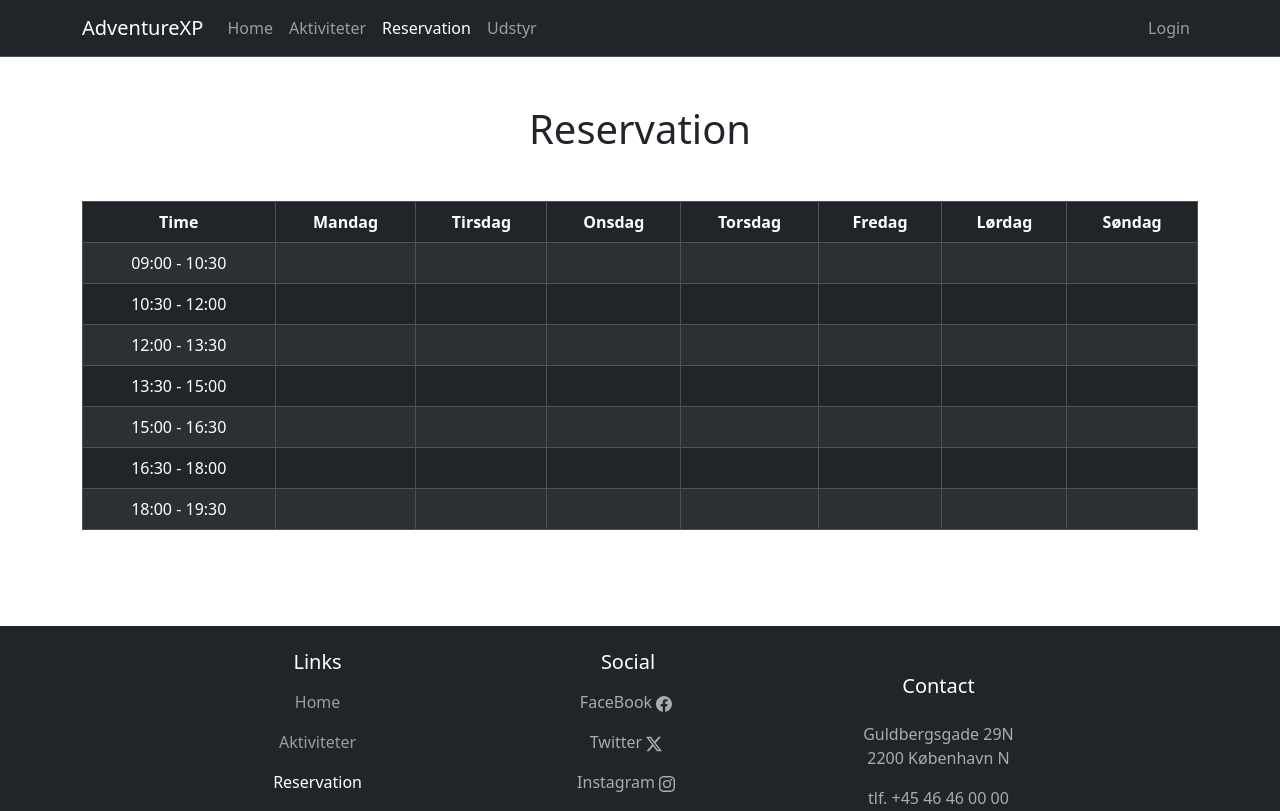
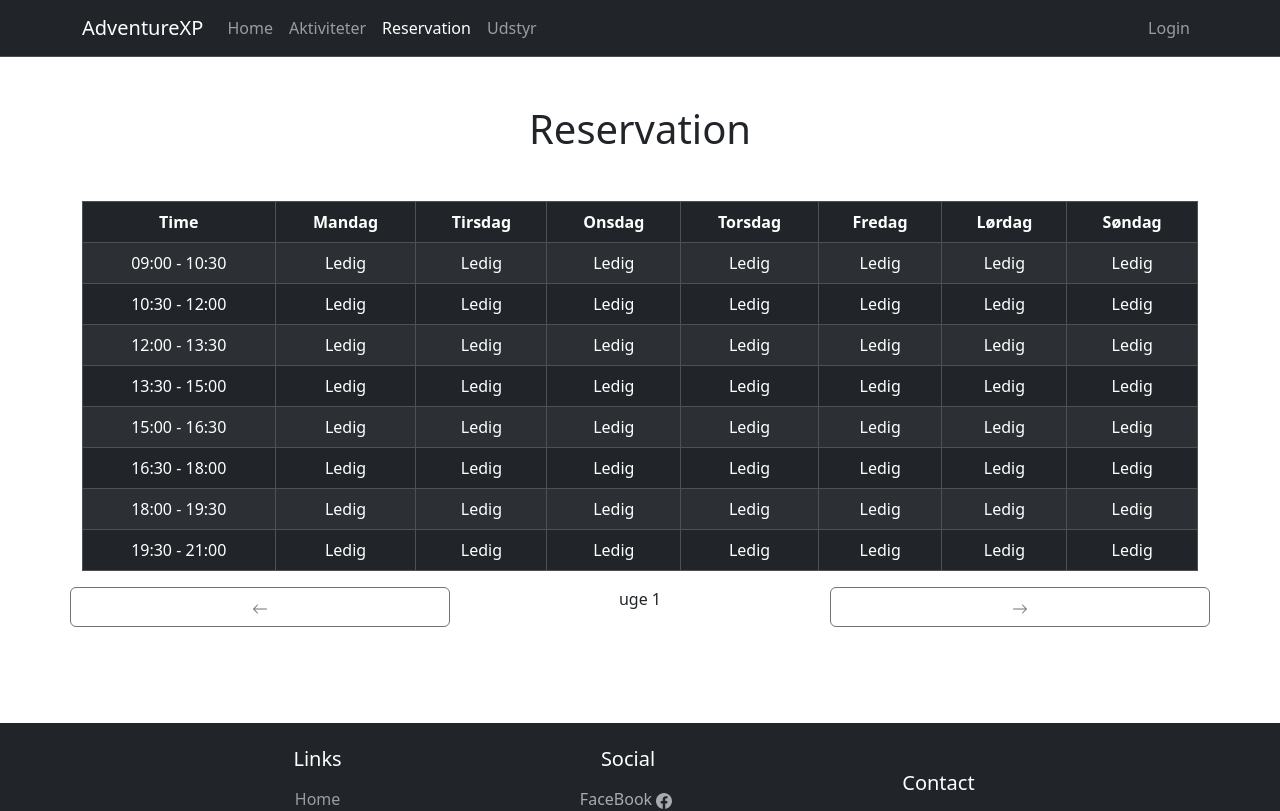
Before and after one commit to J-M-M-P/AdventureXP-frontend, a React (Vite) app: page /reservation in a window 1280 px wide. Shown: the top 811 px of the page. Built offline with nearby package versions, Linux system fonts and the light colour scheme.

Commit message:
Tilføjet knapper til at kunne skifte mellem forskellige uger

```diff
--- a/src/components/Reservation/ReservationTable.tsx
+++ b/src/components/Reservation/ReservationTable.tsx
@@ -5,7 +5,7 @@ function ReservationTable() {
         let startTime = 9; // Initialize the start time to 9
 
         // Loop gennem timer fra 9 til 21
-        for (let hour = 9; hour <= 21; hour++) {
+        for (let hour = 9; hour <= 23; hour++) {
             // Hvis timen er ulige, tilføj en række
             if (hour % 2 !== 0) {
                 const startHour = Math.floor(startTime); // Få hele timen
@@ -32,7 +32,7 @@ function ReservationTable() {
                         <td>{`${startTimeString} - ${endTimeString}`}</td>
                         {/* Tilføj celler for hver dag i ugen baseret på columnCount */}
                         {Array.from({ length: 7 }, (_, index) => (
-                            <td key={index}></td>
+                            <td key={index}>Ledig</td>
                         ))}
                     </tr>
                 );
--- a/src/pages/Reservation.tsx
+++ b/src/pages/Reservation.tsx
@@ -1,11 +1,50 @@
 import ReservationTable from "../components/Reservation/ReservationTable";
 
 function Reservation() {
+    const week = "1";
+
     return (
-        <div className="container-sm justify-content-center">
-            <h1 className="mb-5 text-center">Reservation</h1>
-            <ReservationTable />
-        </div>
+        <>
+            <div className="container-sm justify-content-center">
+                <h1 className="mb-5 text-center">Reservation</h1>
+                <ReservationTable />
+            </div>
+            <div className="container-sm justify-content-center">
+                <div className="row row-cols-3">
+                    <button className="btn btn-outline-secondary" type="button">
+                        <svg
+                            xmlns="http://www.w3.org/2000/svg"
+                            width="16"
+                            height="16"
+                            fill="currentColor"
+                            className="bi bi-arrow-left"
+                            viewBox="0 0 16 16"
+                        >
+                            <path
+                                fill-rule="evenodd"
+                                d="M15 8a.5.5 0 0 0-.5-.5H2.707l3.147-3.146a.5.5 0 1 0-.708-.708l-4 4a.5.5 0 0 0 0 .708l4 4a.5.5 0 0 0 .708-.708L2.707 8.5H14.5A.5.5 0 0 0 15 8"
+                            />
+                        </svg>
+                    </button>
+                    <p className="text-center">{`uge ${week}`}</p>
+                    <button className="btn btn-outline-secondary" type="button">
+                        <svg
+                            xmlns="http://www.w3.org/2000/svg"
+                            width="16"
+                            height="16"
+                            fill="currentColor"
+                            className="bi bi-arrow-right"
+                            viewBox="0 0 16 16"
+                        >
+                            <path
+                                fill-rule="evenodd"
+                                d="M1 8a.5.5 0 0 1 .5-.5h11.793l-3.147-3.146a.5.5 0 0 1 .708-.708l4 4a.5.5 0 0 1 0 .708l-4 4a.5.5 0 0 1-.708-.708L13.293 8.5H1.5A.5.5 0 0 1 1 8"
+                            />
+                        </svg>
+                    </button>
+                </div>
+            </div>
+        </>
     );
 }
 
```
